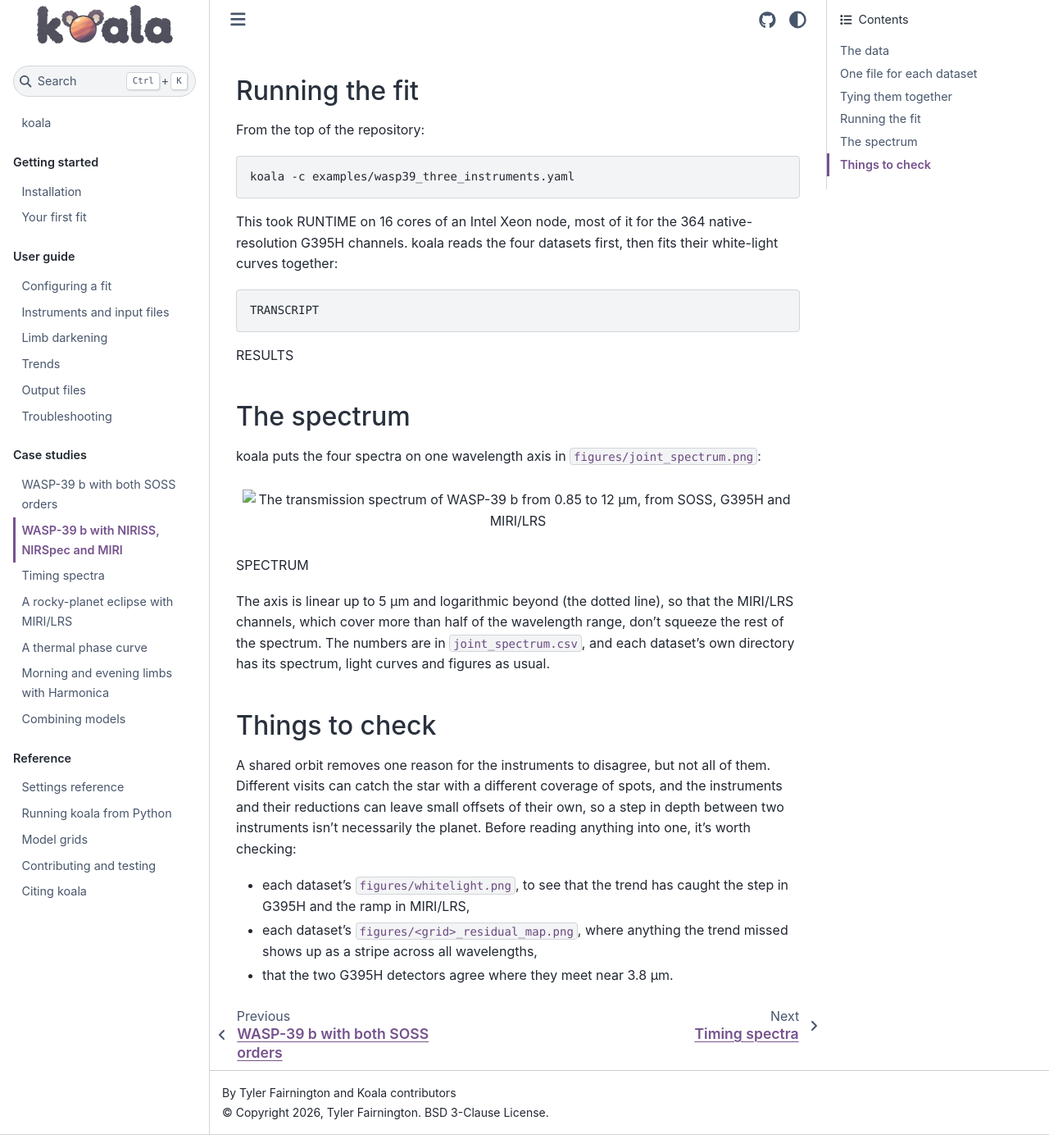
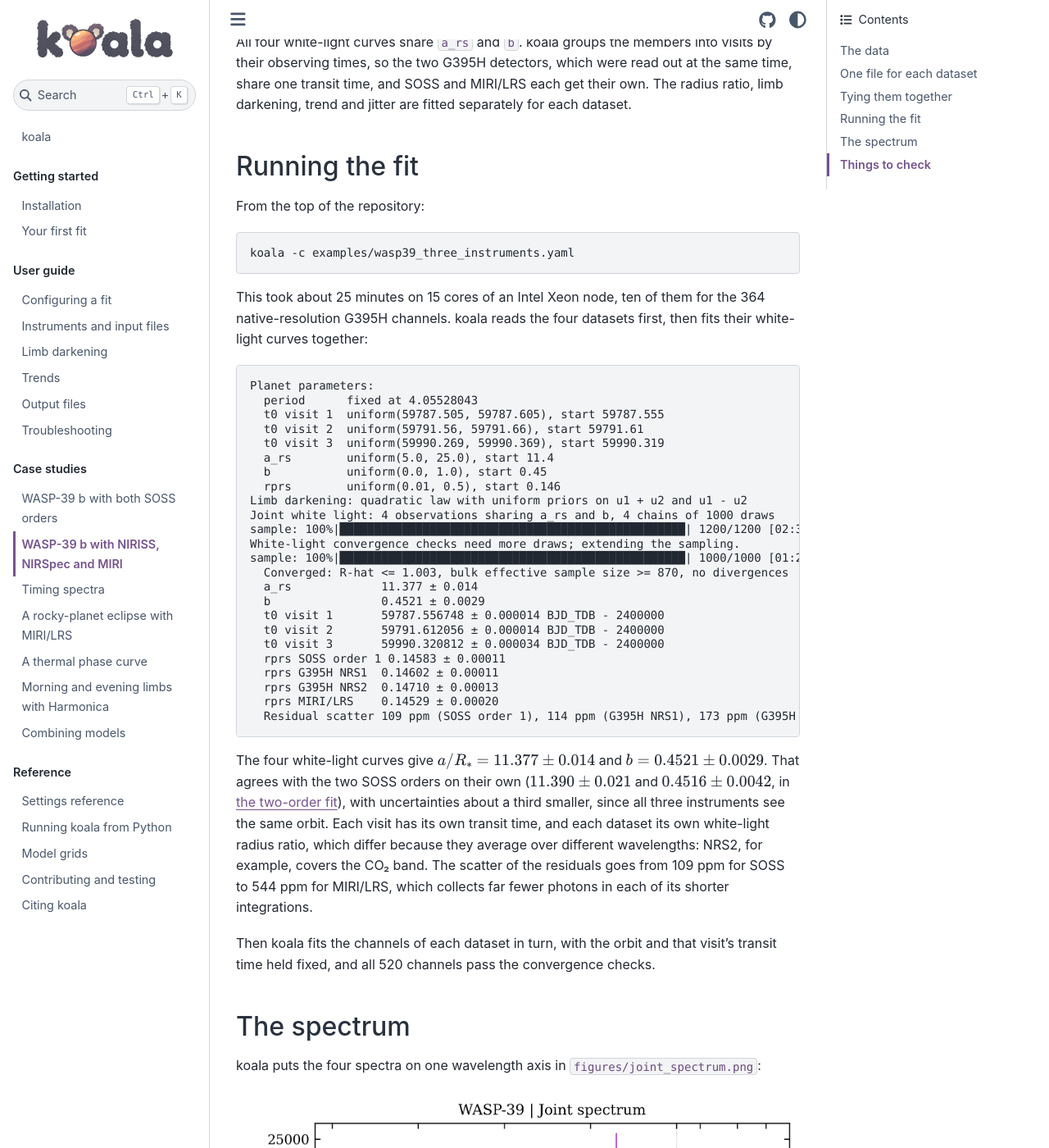
Before and after one commit to TylerFair/koala, a Sphinx documentation site: the page built from docs/case_studies/three_instruments.md, in a window 1280 px wide and 1400 px high, scrolled down 3669 px. Shown: the whole window at 82% size. Built offline with Sphinx 7.4.7 and the Sphinx Book theme 1.1.4, drawn with Linux system fonts in a browser that asks for light colours; some of the changed text lies outside the part shown.

Commit message:
Update the documentation from new runs of every documented fit
The first-fit page shows the new transcript (5 min 7 s on 16 cores, no
divergence retry with the Stagger starting values), and the first-fit, SOSS,
timing and three-instrument figures come from the new runs. The both-orders
and phase-curve pages quote the new numbers; the timing page's numbers didn't
change. The archived phase-curve configuration used a key that koala no
longer reads, so it is now the example configuration itself.

````diff
--- a/docs/case_studies/three_instruments.md
+++ b/docs/case_studies/three_instruments.md
@@ -1,6 +1,6 @@
 # WASP-39 b with NIRISS, NIRSpec and MIRI
 
-WASP-39 b has been observed with every one of JWST's spectrographs, so it's a good planet for putting several instruments together.
+WASP-39 b has been observed with all four of JWST's instruments, so it's a good planet for putting several of them together.
 Here we'll take three of those observations, NIRISS/SOSS from 0.85 to 2.8 µm, NIRSpec/G395H from 2.9 to 5 µm and MIRI/LRS from 5 to 12 µm, fit one orbit to all of them at once, and then measure the spectrum from each.
 
 Each instrument needs slightly different choices, for the wavelength channels and for the trend, and that's most of what this page is about.
@@ -27,7 +27,7 @@ Here are their white-light curves, before any fitting:
 ```
 
 SOSS is the simplest, with a flat baseline either side of the transit.
-G395H has a sudden drop in flux about a quarter of an hour after mid-transit, on both detectors.
+G395H has a sudden drop in flux about 10 minutes after mid-transit, on both detectors.
 That's a known feature of this observation: one of the telescope's mirror segments shifted slightly, which changed the shape of the star's image on the detector ([Alderson et al. 2023](https://doi.org/10.1038/s41586-022-05591-3)).
 MIRI/LRS starts with a ramp as the detector settles, and drifts down slowly for the rest of the visit.
 
@@ -45,27 +45,34 @@ nrs: 1
 ```
 
 **The wavelength channels.**
-Each dataset uses a different kind of channel, because the right choice depends on the instrument and on what you want to do with the spectrum:
+Each dataset uses a different kind of channel, because the right choice depends on the instrument and on what you want to do with the spectrum.
+SOSS uses a resolving power:
 
 ```yaml
-resolution:          # SOSS, in examples/wasp39_soss_order1.yaml
+resolution:
   high: 100
----
-resolution:          # G395H, in examples/wasp39_g395h_nrs1.yaml and _nrs2.yaml
+```
+
+which gives channels of the same $\lambda/\Delta\lambda$ everywhere, the usual choice for a spectrum you want to compare across instruments.
+G395H fits every wavelength in the file as its own channel:
+
+```yaml
+resolution:
   high: native
----
-pixels:              # MIRI/LRS, in examples/wasp39_miri_lrs.yaml
+```
+
+That's worth it when you want the shape of narrow features, such as the CO₂ band at 4.3 µm, or when you plan to bin the spectrum yourself later (in a retrieval, say).
+It's also the slowest choice: here it gives 364 G395H channels, against 115 for SOSS at $R = 100$.
+MIRI/LRS uses channels of six detector columns each:
+
+```yaml
+pixels:
   high: 6
 ```
 
-- A resolving power such as `100` gives channels of the same $\lambda/\Delta\lambda$ everywhere, which is the usual choice for a spectrum you want to compare across instruments.
-- `native` fits every wavelength in the file as its own channel.
-  That's worth it when you want the shape of narrow features, such as the CO₂ band at 4.3 µm, or when you plan to bin the spectrum yourself later (in a retrieval, say).
-  It's also the slowest choice: here it gives 364 G395H channels, against 115 for SOSS at $R = 100$.
-- `pixels` makes each channel a fixed number of detector columns.
-  That suits MIRI/LRS, whose resolving power climbs from about 40 at 5 µm to about 160 at 10 µm, so one constant $R$ doesn't fit the whole band.
-- `reference` (not used here) takes the bin edges from a CSV file, given as `resolution.reference_grid`.
-  Use it when you want exactly the same channels as another spectrum, such as a published one or a PRISM observation of the same planet.
+That suits MIRI/LRS, whose resolving power climbs from about 40 at 5 µm to about 160 at 10 µm, so one constant $R$ doesn't fit the whole band.
+The last choice, `reference` (not used here), takes the bin edges from a CSV file given as `resolution.reference_grid`.
+Use it when you want exactly the same channels as another spectrum, such as a published one or a PRISM observation of the same planet.
 
 **The trend.**
 SOSS has the default straight line.
@@ -118,14 +125,42 @@ From the top of the repository:
 koala -c examples/wasp39_three_instruments.yaml
 ```
 
-This took RUNTIME on 16 cores of an Intel Xeon node, most of it for the 364 native-resolution G395H channels.
+This took about 25 minutes on 15 cores of an Intel Xeon node, ten of them for the 364 native-resolution G395H channels.
 koala reads the four datasets first, then fits their white-light curves together:
 
 ```text
-TRANSCRIPT
+Planet parameters:
+  period      fixed at 4.05528043
+  t0 visit 1  uniform(59787.505, 59787.605), start 59787.555
+  t0 visit 2  uniform(59791.56, 59791.66), start 59791.61
+  t0 visit 3  uniform(59990.269, 59990.369), start 59990.319
+  a_rs        uniform(5.0, 25.0), start 11.4
+  b           uniform(0.0, 1.0), start 0.45
+  rprs        uniform(0.01, 0.5), start 0.146
+Limb darkening: quadratic law with uniform priors on u1 + u2 and u1 - u2
+Joint white light: 4 observations sharing a_rs and b, 4 chains of 1000 draws
+sample: 100%|██████████████████████████████████████████████████| 1200/1200 [02:31<00:00,  7.90it/s]
+White-light convergence checks need more draws; extending the sampling.
+sample: 100%|██████████████████████████████████████████████████| 1000/1000 [01:24<00:00, 11.77it/s]
+  Converged: R-hat <= 1.003, bulk effective sample size >= 870, no divergences
+  a_rs             11.377 ± 0.014
+  b                0.4521 ± 0.0029
+  t0 visit 1       59787.556748 ± 0.000014 BJD_TDB - 2400000
+  t0 visit 2       59791.612056 ± 0.000014 BJD_TDB - 2400000
+  t0 visit 3       59990.320812 ± 0.000034 BJD_TDB - 2400000
+  rprs SOSS order 1 0.14583 ± 0.00011
+  rprs G395H NRS1  0.14602 ± 0.00011
+  rprs G395H NRS2  0.14710 ± 0.00013
+  rprs MIRI/LRS    0.14529 ± 0.00020
+  Residual scatter 109 ppm (SOSS order 1), 114 ppm (G395H NRS1), 173 ppm (G395H NRS2), 544 ppm (MIRI/LRS); 1 integration clipped at 5σ
 ```
 
-RESULTS
+The four white-light curves give $a/R_* = 11.377 \pm 0.014$ and $b = 0.4521 \pm 0.0029$.
+That agrees with the two SOSS orders on their own ($11.390 \pm 0.021$ and $0.4516 \pm 0.0042$, in [the two-order fit](transmission_soss.md)), with uncertainties about a third smaller, since all three instruments see the same orbit.
+Each visit has its own transit time, and each dataset its own white-light radius ratio, which differ because they average over different wavelengths: NRS2, for example, covers the CO₂ band.
+The scatter of the residuals goes from 109 ppm for SOSS to 544 ppm for MIRI/LRS, which collects far fewer photons in each of its shorter integrations.
+
+Then koala fits the channels of each dataset in turn, with the orbit and that visit's transit time held fixed, and all 520 channels pass the convergence checks.
 
 ## The spectrum
 
@@ -135,7 +170,10 @@ koala puts the four spectra on one wavelength axis in `figures/joint_spectrum.pn
 :alt: The transmission spectrum of WASP-39 b from 0.85 to 12 µm, from SOSS, G395H and MIRI/LRS
 ```
 
-SPECTRUM
+The water bands in SOSS are the same as in [your first fit](../quickstart.md).
+G395H adds the large CO₂ band at 4.3 µm and a smaller bump at 4.05 µm, which [Alderson et al. (2023)](https://doi.org/10.1038/s41586-022-05591-3) identified as SO₂.
+In MIRI/LRS the depth rises around 7.7 µm, where [Powell et al. (2024)](https://doi.org/10.1038/s41586-024-07040-9) found more SO₂, and falls beyond 10 µm, where the uncertainties also grow quickly as the light runs out.
+The native G395H channels scatter much more than the others, because each one is only eight detector columns wide; `figures/joint_spectrum_binned.png` averages them into wider bins for display.
 
 The axis is linear up to 5 µm and logarithmic beyond (the dotted line), so that the MIRI/LRS channels, which cover more than half of the wavelength range, don't squeeze the rest of the spectrum.
 The numbers are in `joint_spectrum.csv`, and each dataset's own directory has its spectrum, light curves and figures as usual.
@@ -148,4 +186,4 @@ Before reading anything into one, it's worth checking:
 
 - each dataset's `figures/whitelight.png`, to see that the trend has caught the step in G395H and the ramp in MIRI/LRS,
 - each dataset's `figures/<grid>_residual_map.png`, where anything the trend missed shows up as a stripe across all wavelengths,
-- that the two G395H detectors agree where they meet near 3.8 µm.
+- that the two G395H detectors agree on either side of the gap between them, near 3.8 µm.
````
Also changed, not shown: docs/_static/data/runs/phase_curve.yaml (+14 -11 lines), docs/case_studies/phase_curve.md (+2 -2 lines), docs/case_studies/transmission_soss.md (+3 -3 lines), docs/guide/configuration.md (+1 -1 lines), docs/quickstart.md (+21 -21 lines), docs/_static/first_fit_spectrum.png, docs/_static/first_fit_whitelight.png, docs/_static/soss_both_orders.png, docs/_static/soss_spectrum.png, docs/_static/three_instruments_spectrum.png (added), docs/_static/timing_spectrum.png.
